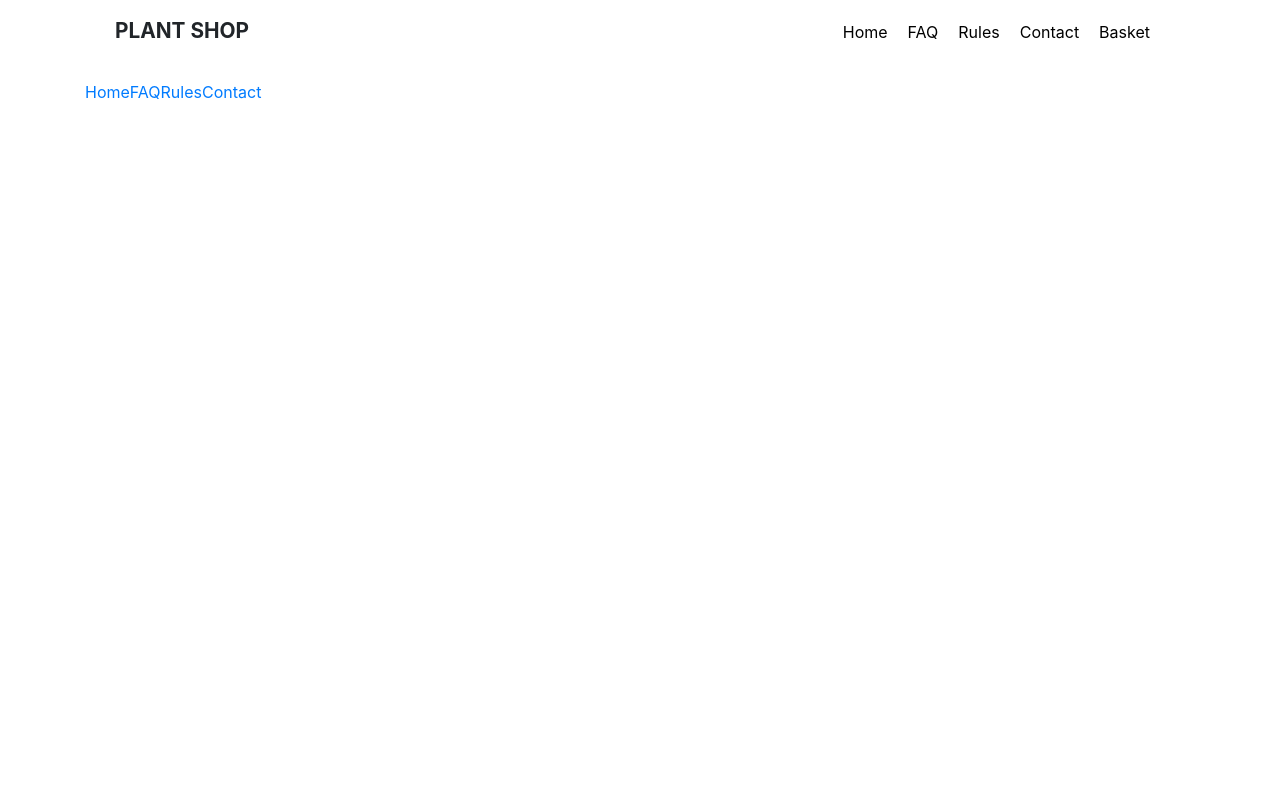
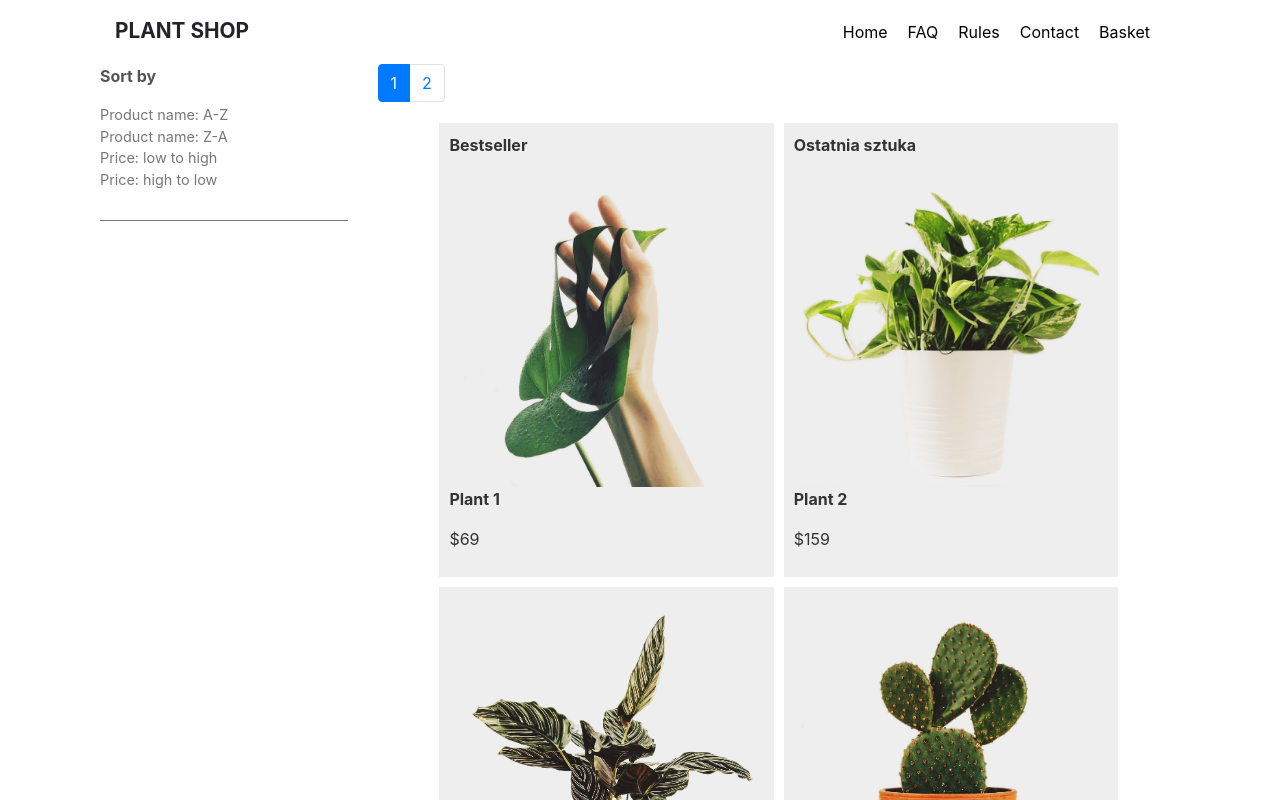
Before and after one commit to galdranorn/plant-shop, a React (Create React App) app: page /home in a window 1280 px wide. Shown: the top 800 px of the page. Built offline with nearby package versions, Linux system fonts and the light colour scheme.

Commit message:
Add reactstrap and products pagination

```diff
--- a/package.json
+++ b/package.json
@@ -7,7 +7,8 @@
     "jquery": "^3.3.1",
     "react": "^16.8.6",
     "react-dom": "^16.8.6",
-    "react-scripts": "2.1.8"
+    "react-scripts": "2.1.8",
+    "reactstrap": "^7.1.0"
   },
   "scripts": {
     "start": "react-scripts start",
--- a/src/App.js
+++ b/src/App.js
@@ -15,6 +15,7 @@ class App extends React.Component {
         <Layout>
           <Switch>
             <Route exact path={'/'} component={Home} />
+            <Route exact path={'/home'} component={Home} />
             <Route exact path={'/basket'} component={Basket} />
             <Route exact path={'/produkt/:id'} component={Product} />
           </Switch>
--- a/src/components/ProductList/ProductList.js
+++ b/src/components/ProductList/ProductList.js
@@ -2,19 +2,46 @@ import React from 'react';
 import { Product } from './SingleProduct';
 import './ProductList.scss';
 import products from './products';
-
+import { Pagination, PaginationItem, PaginationLink } from 'reactstrap';
+import { timingSafeEqual } from 'crypto';
 
 export class ProductList extends React.Component {
   constructor(props) {
     super(props);
-    this.state = products;
+    this.state = {
+        products,
+        currentPage: 0,
+        currentProducts: [0, 5]
+    };
+    this.elements = this.state.products.products.length;
+    this.pageSize = 6;
+    this.pagesCount = Math.ceil(this.elements / this.pageSize);
+  }
+
+  handleClick(e, index) {
+    e.preventDefault();
+    this.setState({
+      currentPage: index,
+      currentProducts: [index*this.pageSize, (index+1)*this.pageSize]
+    });
   }
 
   render() {
+        const { currentPage } = this.state;
+
         return (
             <div className="productList col-9">
+                <Pagination aria-label="Page navigation example">
+                    {[...Array(this.pagesCount)].map((page, i) =>
+                        <PaginationItem active={i === currentPage} key={i}>
+                            <PaginationLink onClick={e => this.handleClick(e, i)} href="#">
+                                {i + 1}
+                            </PaginationLink>
+                        </PaginationItem>
+                    )}
+                </Pagination>
                     {
-                    this.state.products.map((product, i) => (
+                        (this.state.products.products.slice(this.state.currentProducts[0], this.state.currentProducts[1])).map((product, i) => (
                             <Product
                                 key={i}
                                 index={i}
@@ -24,7 +51,8 @@ export class ProductList extends React.Component {
                                 showText={false}
                                 additionalInfo={product.additionalInfo}
                                 imgSrc={product.imgSrc}
-                        />)
+                            />
+                        )
                         )
                     }
             </div>
```
Also changed, not shown: 1 other file (tests, documents, lock files or other folders). Lines whose indentation alone changed are shown as unchanged.
